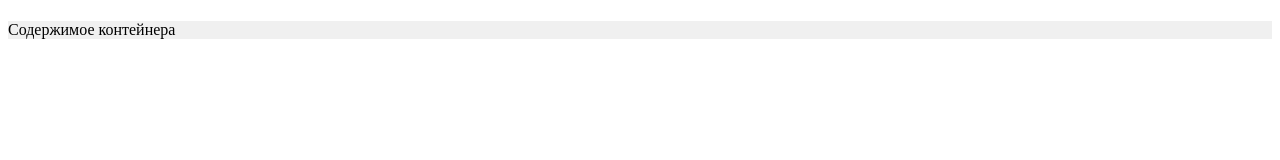
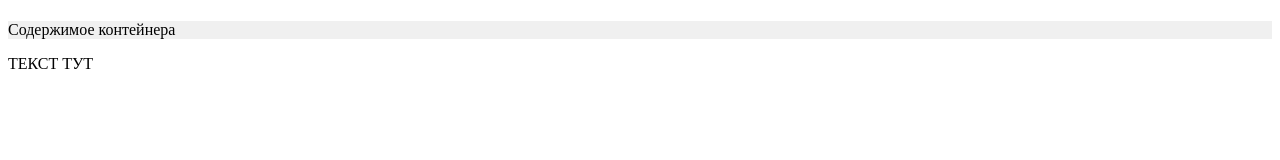
Before and after one commit to anastasia137/project, a plain HTML site: page index.html in a window 1280 px wide. Drawn offline with Linux system fonts and the light colour scheme.

Commit message:
new_changes

```diff
--- a/index.html
+++ b/index.html
@@ -8,11 +8,10 @@
     <title>Document</title>
 </head>
 <body>
-    <div id="in" class="box"
-
-    >
+    <div id="in" class="box">
         <h1></h1>
         <p id="out" align="left" class="sbox" >Содержимое контейнера </p>
+        <p>ТЕКСТ ТУТ</p>
     </div>
 
 </body>
```
